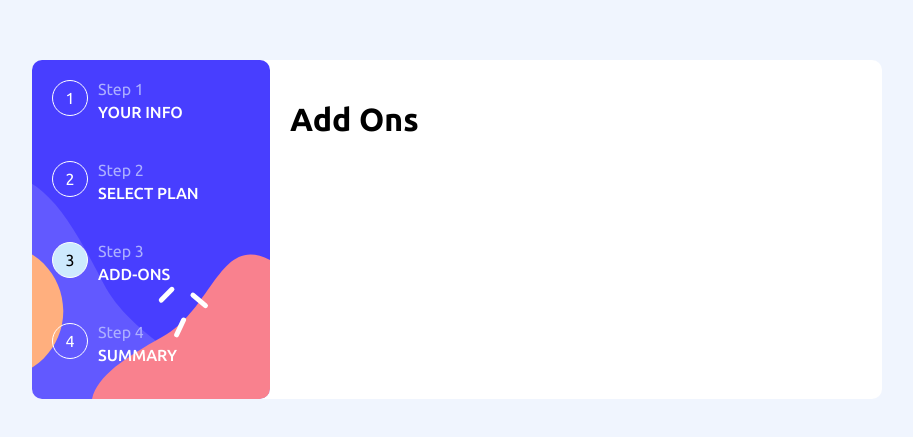
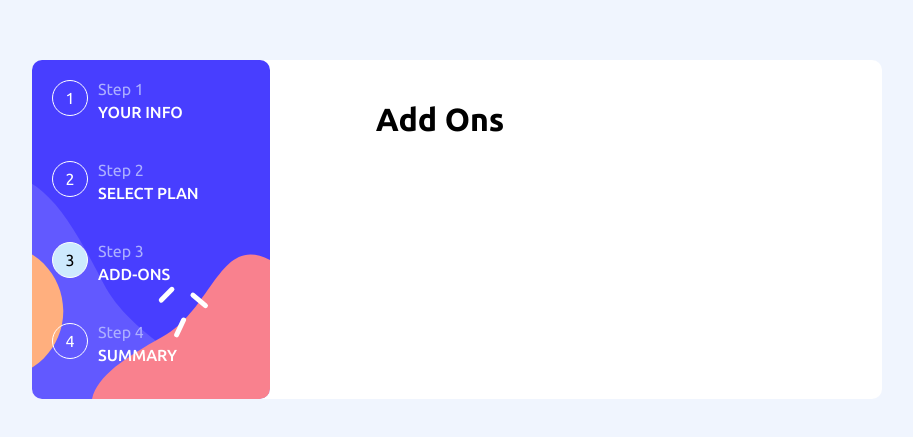
Before and after one commit to itromy/multi-step-form-WIP, a Next.js app: page /add-ons in a window 1280 px wide. Shown: the part 171-608 px from the top of the page, without its empty margins (183-1096 px from the left). Built offline with nearby package versions, Linux system fonts and the light colour scheme.

Commit message:
style(multi-form): center content on large displays

```diff
--- a/src/components/MultiStepForm.module.css
+++ b/src/components/MultiStepForm.module.css
@@ -60,7 +60,7 @@
     }
 
     .content {
-        margin-top: 0;
+        margin: 0 auto 15px;
         width: calc(100% - 28%);
     }
 
```
